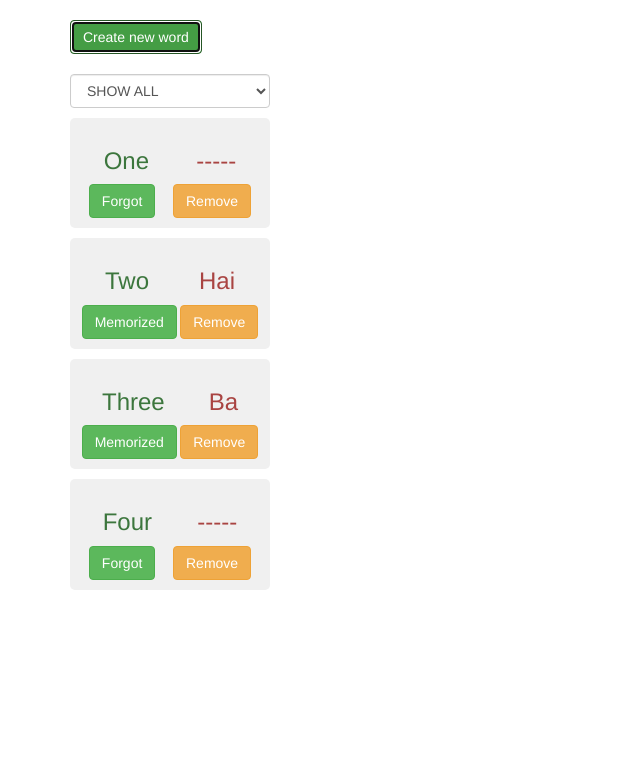
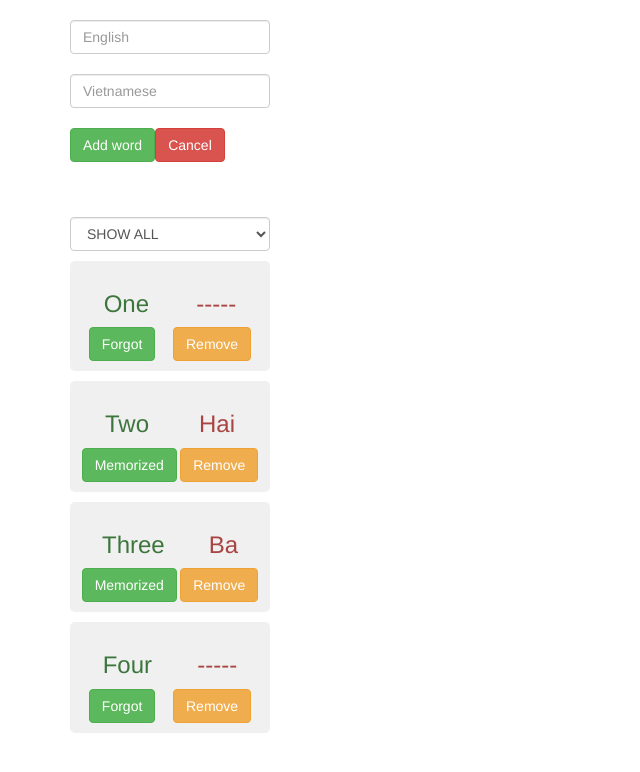
Before and after one commit to vanpho93/word1803, a React (Create React App) app: page / in a window 1280 px wide. Both pictures are taken after a click on the button "Create new word". Shown: the top 772 px of the page, without its empty margins (0-640 px from the left). Built offline with nearby package versions, Linux system fonts and the light colour scheme.

Commit message:
WordForm

```diff
--- a/src/WordForm.js
+++ b/src/WordForm.js
@@ -6,11 +6,9 @@ export class WordForm extends Component {
         this.state = { txtEn: '', txtVn: '' };
     }
     render() {
-        const { shouldShowForm } = this.props;
+        const { shouldShowForm, onToggleShouldShowForm, onAddWord } = this.props;
         if (!shouldShowForm) return (
-            <button
-                className="btn btn-success"
-            >
+            <button className="btn btn-success" onClick={onToggleShouldShowForm}>
                 Create new word
             </button>
         );
@@ -30,12 +28,17 @@ export class WordForm extends Component {
                     onChange={evt => this.setState({ txtVn: evt.target.value })}
                 />
                 <br />
-                <button className="btn btn-success">
+                <button
+                    className="btn btn-success"
+                    onClick={() => {
+                        const { txtEn, txtVn } = this.state;
+                        onAddWord(txtEn, txtVn);
+                        this.setState({ txtEn: '', txtVn: '' });
+                    }}
+                >
                     Add word
                 </button>
-                <button
-                    className="btn btn-danger"
-                >
+                <button className="btn btn-danger" onClick={onToggleShouldShowForm}>
                     Cancel
                 </button>
             </div>
--- a/src/WordList.js
+++ b/src/WordList.js
@@ -14,25 +14,21 @@ export class WordList extends Component {
                 { id: 'ab126', en: 'Four', vn: 'Bon', isMemorized: true },
             ],
             shouldShowForm: false,
-            txtEn: '',
-            txtVn: '',
             filterMode: 'SHOW_ALL' // SHOW_FORGOT, SHOW_MEMORIZED
         };
-        this.toggleShouldShowForm = this.toggleShouldShowForm.bind(this);
-        this.addWord = this.addWord.bind(this);
         this.onRemoveWord = this.onRemoveWord.bind(this);
         this.onSetFilterMode = this.onSetFilterMode.bind(this);
+        this.onToggleShouldShowForm = this.onToggleShouldShowForm.bind(this);
+        this.onAddWord = this.onAddWord.bind(this);
     }
 
-    addWord() {
-        const { txtEn, txtVn, words } = this.state;
+    onAddWord(txtEn, txtVn) {
+        const { words } = this.state;
         const id = Math.round(Math.random() * 10000) + '';
         const word = { en: txtEn, vn: txtVn, id, isMemorized: false };
         this.setState({
             words: [word, ...words],
             shouldShowForm: false,
-            txtEn: '',
-            txtVn: ''
         });
     }
 
@@ -63,7 +59,7 @@ export class WordList extends Component {
         return filteredWords.map(word => <Word wordInfo={word} key={word.id} onRemoveWord={this.onRemoveWord} />);
     }
 
-    toggleShouldShowForm() {
+    onToggleShouldShowForm() {
         this.setState({ shouldShowForm: !this.state.shouldShowForm });
     }
 
@@ -71,7 +67,11 @@ export class WordList extends Component {
         return (
             <div>
                 <br />
-                <WordForm shouldShowForm={this.state.shouldShowForm} />
+                <WordForm
+                    shouldShowForm={this.state.shouldShowForm}
+                    onToggleShouldShowForm={this.onToggleShouldShowForm}
+                    onAddWord={this.onAddWord}
+                />
                 <br />
                 <br />
                 <WordFilter
```
